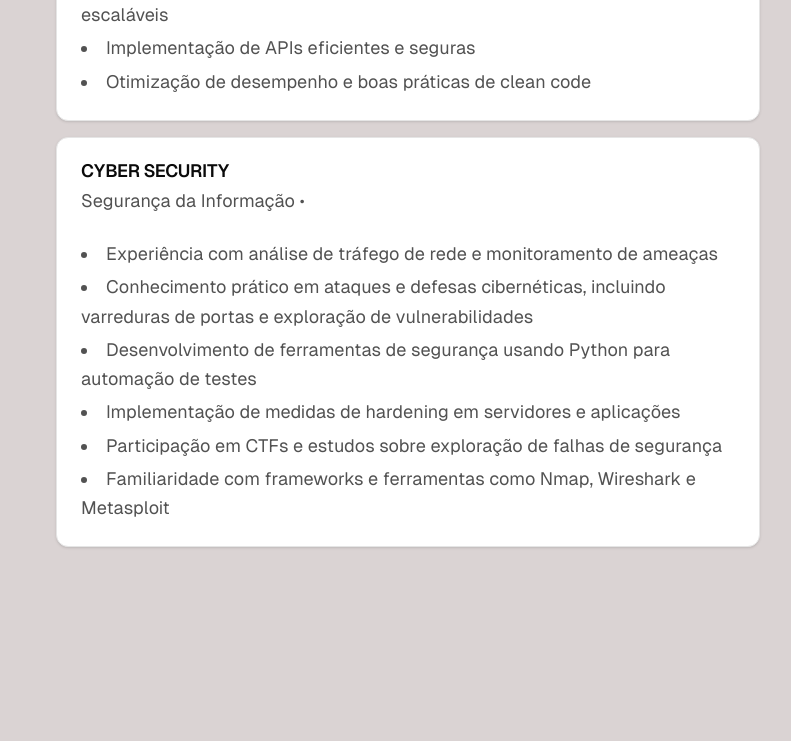
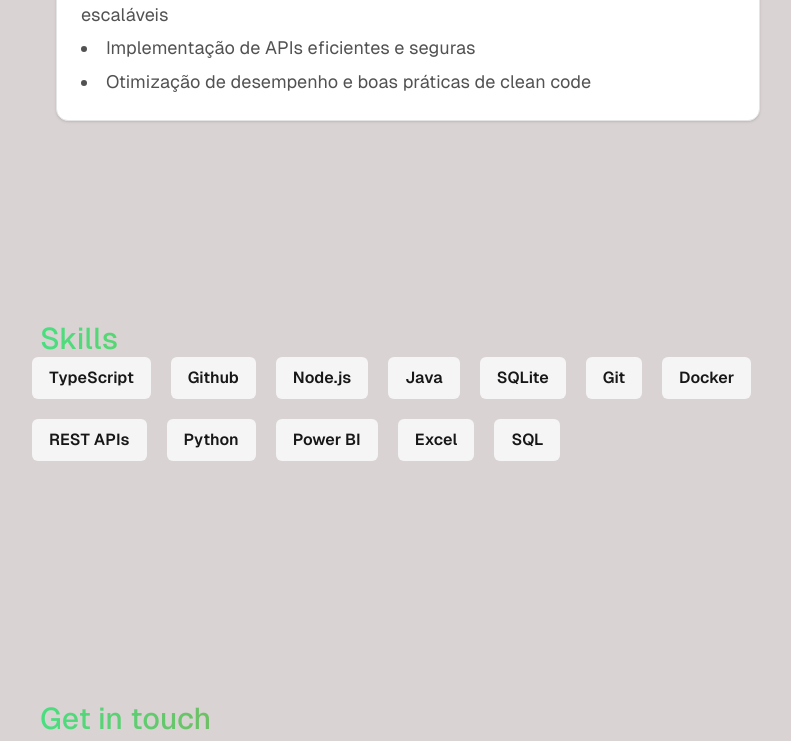
Before and after one commit to kalveslima/app-portifolio, a Next.js app: page / in a window 1280 px wide. Shown: the part 1500-2241 px from the top of the page, without its empty margins (232-1023 px from the left). Built offline with nearby package versions, Linux system fonts and the light colour scheme.

Commit message:
menoscoisaas

```diff
--- a/app/experience.tsx
+++ b/app/experience.tsx
@@ -17,19 +17,7 @@ export default function Experience() {
       ],
     },
 
-    {
-      company: "CYBER SECURITY",
-      role: "Segurança da Informação",
 
-      responsibilities: [
-        "Experiência com análise de tráfego de rede e monitoramento de ameaças",
-    "Conhecimento prático em ataques e defesas cibernéticas, incluindo varreduras de portas e exploração de vulnerabilidades",
-    "Desenvolvimento de ferramentas de segurança usando Python para automação de testes",
-    "Implementação de medidas de hardening em servidores e aplicações",
-    "Participação em CTFs e estudos sobre exploração de falhas de segurança",
-    "Familiaridade com frameworks e ferramentas como Nmap, Wireshark e Metasploit"
-      ],
-    },
   ]
 
   return (
--- a/components/skills.tsx
+++ b/components/skills.tsx
@@ -2,8 +2,8 @@ import { Badge } from "@/components/ui/badge"
 
 export default function Skills() {
   const skills = [
-    'TypeScript', 'React', 'Node.js','Java',
-    'Git', 'AWS', 'Docker', 'REST APIs','Python','Nmap','Wireshark ',' Metasploit','Power BI','Excel','SQL',
+    'TypeScript', 'Github', 'Node.js','Java','SQLite',
+    'Git', 'Docker', 'REST APIs','Python','Power BI','Excel','SQL',
   ]
 
   return (
```
